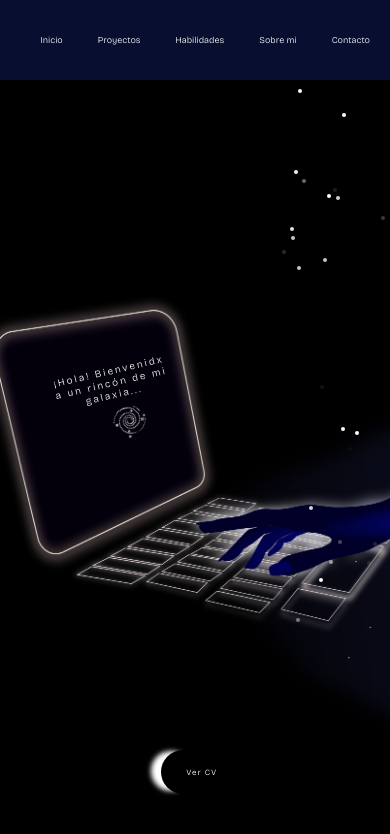
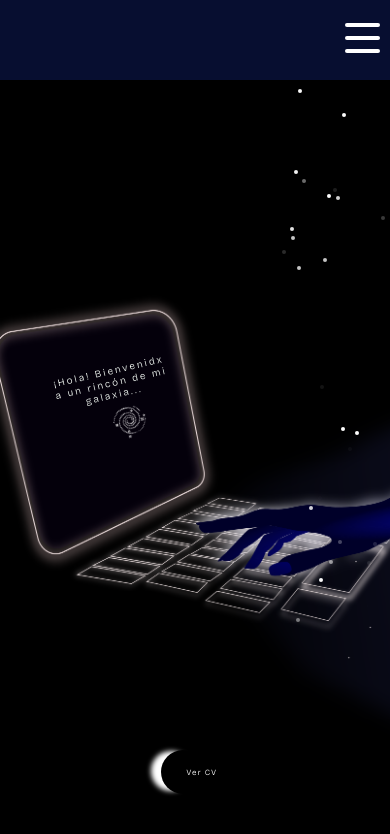
Before and after one commit to SamantaDriuzzi/PortafolioConReact, a React (Create React App) app in the folder portafolio/: page / in a window 390 px wide. Shown: the top 834 px of the page. Built offline with nearby package versions, Linux system fonts and the light colour scheme.

Commit message:
finalizo configuraciones en el comportamiento del boton hambur

```diff
--- a/portafolio/src/App.js
+++ b/portafolio/src/App.js
@@ -1,10 +1,11 @@
 import { Route, Routes } from "react-router-dom";
-import Navbar from "./componentes/barraNavegacion/navbar";
+
 import Inicio from "./componentes/inicio/inicio";
 import ProyectosBanner from "./componentes/proyectos/proyectosBanner";
 import Habilidades from "./componentes/habilidades/habilidades";
 import SobreMi from "./componentes/sobreMi/sobreMi";
 import Contacto from "./componentes/contacto/contacto";
+import Navbar from "./componentes/barraNavegacion/navbar";
 
 export default function App() {
   return (
--- /dev/null
+++ b/portafolio/src/componentes/barraNavegacion/menu/botonHambur.js
@@ -0,0 +1,15 @@
+import React from "react";
+import "../../../scss/componentes/barraNavegacion/menu/botonHambur.scss";
+
+export default function BotonHambur(props) {
+  return (
+    <div
+      onClick={props.handleClick}
+      className={`nav-icon-5 ${props.clicked ? "open" : ""}`}
+    >
+      <span></span>
+      <span></span>
+      <span></span>
+    </div>
+  );
+}
--- a/portafolio/src/componentes/barraNavegacion/navbar.js
+++ b/portafolio/src/componentes/barraNavegacion/navbar.js
@@ -1,18 +1,37 @@
-import React from "react";
+import React, { useEffect, useState } from "react";
 import "../../scss/componentes/barraNavegacion/navbar.scss";
+import BurguerButton from "./menu/botonHambur";
+import { Link, Outlet } from "react-router-dom";
 import ComponenteLogo from "./logo/componenteLogo";
-import { Link, Outlet } from "react-router-dom";
 
-/**
- * Este componente toma el ancho de la pantalla del navegador
- * y luego renderiza o no el componente 'SvgComponent'. En el caso
- * de que sea menor a 768px, el logo no se renderiza.
- * Esto es para no robar mas espacio a los demás elementos de la navbar.
- * @returns
- */
-const Navbar = () => {
-  const windowWidth = window.innerWidth;
+function Navbar() {
+  //** El useEffect se utiliza para realizar dos tareas principales:
+  // -Obtener el ancho de la ventana inicial:
+  //    Inicializamos el estado #windowWidth con el ancho de la ventana
+  //    del navegador al cargar el componente.
+  // -Escuchar cambios en el tamaño de la ventana:
+  //    Cada vez que cambie el tamaño de la ventana del navegador,
+  //    se llamará a la función #handleResize.
+  //*/
+  const [windowWidth, setWindowWidth] = useState(window.innerWidth);
   const minWidthToShowSvg = 768;
+  const [clicked, setClicked] = useState(false);
+
+  useEffect(() => {
+    const handleResize = () => {
+      setWindowWidth(window.innerWidth);
+    };
+
+    window.addEventListener("resize", handleResize);
+
+    return () => {
+      window.removeEventListener("resize", handleResize);
+    };
+  }, []);
+
+  const handleClick = () => {
+    setClicked(!clicked);
+  };
   const secciones = [
     { label: "Inicio", path: "/" },
     { label: "Proyectos", path: "/proyectos" },
@@ -20,28 +39,33 @@ const Navbar = () => {
     { label: "Sobre mi", path: "/sobreMi" },
     { label: "Contacto", path: "/contacto" },
   ];
-
+  const isSmallScreen = windowWidth < minWidthToShowSvg;
   return (
     <div>
-      <nav className="navbar">
+      <div className={`nav-container ${clicked ? "active" : ""}`}>
         <div className="navbar-left">
           {windowWidth >= minWidthToShowSvg && <ComponenteLogo />}
         </div>
-        <div className="navbar-right">
+        <div className={`links ${clicked ? "active" : ""}`}>
           {secciones.map((seccion, index) => (
             <Link
               key={`${index}_${seccion.label}`}
               to={seccion.path}
-              className="nav-link"
+              className="link"
+              onClick={isSmallScreen ? handleClick : undefined}
             >
               {seccion.label}
             </Link>
           ))}
         </div>
-      </nav>
+        <div className="burguer">
+          <BurguerButton clicked={clicked} handleClick={handleClick} />
+        </div>
+        <div className={`bg-div ${clicked ? "active" : ""}`}></div>
+      </div>
       <Outlet />
     </div>
   );
-};
+}
 
 export default Navbar;
--- /dev/null
+++ b/portafolio/src/scss/componentes/barraNavegacion/menu/botonHambur.scss
@@ -0,0 +1,61 @@
+
+.nav-icon-5 {
+  width: 35px;
+  height: 30px;
+  margin: 10px 10px;
+  position: relative;
+  cursor: pointer;
+  display: inline-block;
+
+  span {
+    background-color: #fff;
+    position: absolute;
+    border-radius: 2px;
+    transition: 0.3s cubic-bezier(0.8, 0.5, 0.2, 1.4);
+    width: 100%;
+    height: 4px;
+    transition-duration: 500ms;
+
+    &:nth-child(1) {
+      top: 0px;
+      left: 0px;
+    }
+
+    &:nth-child(2) {
+      top: 13px;
+      left: 0px;
+      opacity: 1;
+    }
+
+    &:nth-child(3) {
+      bottom: 0px;
+      left: 0px;
+    }
+  }
+
+  &:not(.open):hover span:nth-child(1) {
+    transform: rotate(-3deg) scaleY(1.1);
+  }
+
+  &:not(.open):hover span:nth-child(2) {
+    transform: rotate(3deg) scaleY(1.1);
+  }
+
+  &:not(.open):hover span:nth-child(3) {
+    transform: rotate(-4deg) scaleY(1.1);
+  }
+
+  &.open span:nth-child(1) {
+    transform: rotate(45deg);
+    top: 13px;
+  }
+
+  &.open span:nth-child(2) {
+    opacity: 0;
+  }
+
+  &.open span:nth-child(3) {
+    transform: rotate(-45deg);
+    top: 13px;
+  }
+}
--- a/portafolio/src/scss/componentes/barraNavegacion/navbar.scss
+++ b/portafolio/src/scss/componentes/barraNavegacion/navbar.scss
@@ -1,40 +1,101 @@
 @import "../../variables";
 
-.navbar {
+.nav-container {
   display: flex;
   position: sticky;
   justify-content: space-between;
   align-items: center;
-  padding: 10px;
   background-color: $primary-color;
+  font-family: $text-font;
   color: $text-color;
   top: 0;
   z-index: 1000;
-  height: 60px;
+  height: 80px;
 
   .navbar-left {
     display: flex;
     align-items: center;
+    margin-left: 40px;
   }
 
-  .navbar-right {
-    display: flex;
+  .links {
+    position: absolute;
+    top: -700px;
+    left: -2000px;
+    right: 0;
+    margin-left: auto;
+    margin-right: auto;
+    text-align: center;
+    transition: all 0.5s ease;
 
-    .nav-link {
+    .link {
+      color: white;
+      font-size: 2rem;
+      display: block;
       margin-left: 15px;
       padding: 5px 10px;
       background-color: transparent;
       border: none;
       color: $text-color;
       cursor: pointer;
-      font-size: 16px;
       font-family: $text-font;
       text-decoration: none;
     }
-    @media (max-width: $pantalla-chica) {
-      .nav-link {
-        font-size: 9px;
+
+    @media (min-width: 768px) {
+      position: initial;
+      margin: 0;
+
+      .link {
+        font-size: 1rem;
+        color: white;
+        display: inline;
       }
+
+      display: block;
+    }
+  }
+
+  .links.active {
+    width: 100%;
+    display: block;
+    position: absolute;
+    margin-left: auto;
+    margin-right: auto;
+    top: 30%;
+    left: 0;
+    right: 0;
+    text-align: center;
+
+    .link {
+      font-size: 2rem;
+      margin-top: 1rem;
+      color: white;
+    }
+  }
+
+  .burguer {
+    @media (min-width: 768px) {
+      display: none;
     }
   }
 }
+
+.bg-div {
+  background-color: $primary-color;
+  position: absolute;
+  top: -1000px;
+  left: -1000px;
+  width: 100%;
+  height: 100%;
+  z-index: -1;
+  transition: all 0.6s ease;
+
+  &.active {
+    border-radius: 0 0 80% 0;
+    top: 0;
+    left: 0;
+    width: 100%;
+    height: 100vh;
+  }
+}
```
